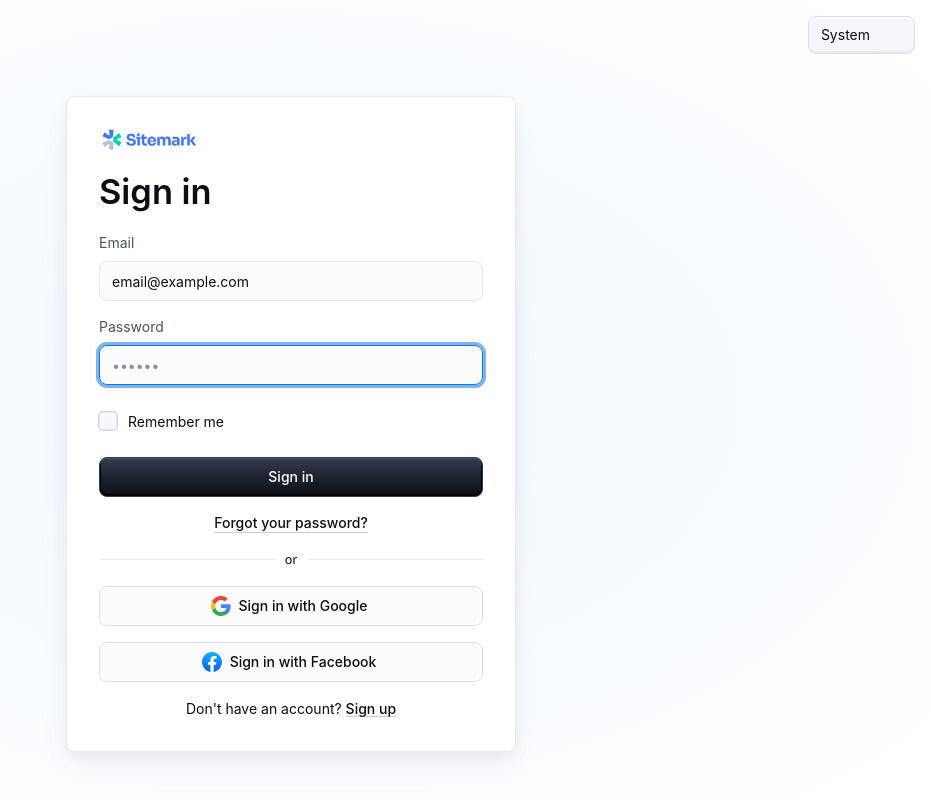
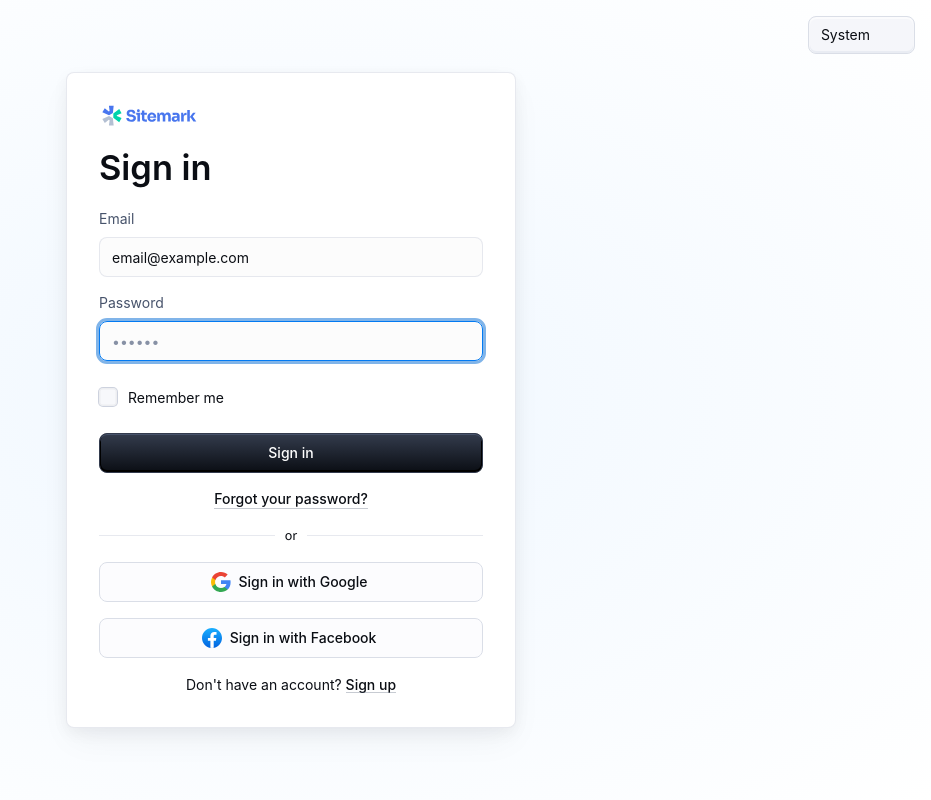
Before and after one commit to itsmilado/myMental, a React (Create React App) app in the folder client/: page / in a window 1280 px wide. Shown: the top 800 px of the page, without its empty margins (349-1280 px from the left). Built offline with nearby package versions, Linux system fonts and the light colour scheme; no server answers; some icons are missing.

Commit message:
fixed issue #68 white space/padding around the main app container

```diff
--- a/client/src/App.tsx
+++ b/client/src/App.tsx
@@ -49,7 +49,7 @@ function App() {
             <ThemeProvider theme={theme}>
                 <CssBaseline />
                 <Box display="flex">
-                    <Box flexGrow={1} p={3}>
+                    <Box flexGrow={1} p={0}>
                         {checkingAuth ? (
                             <Box
                                 display="flex"
```
